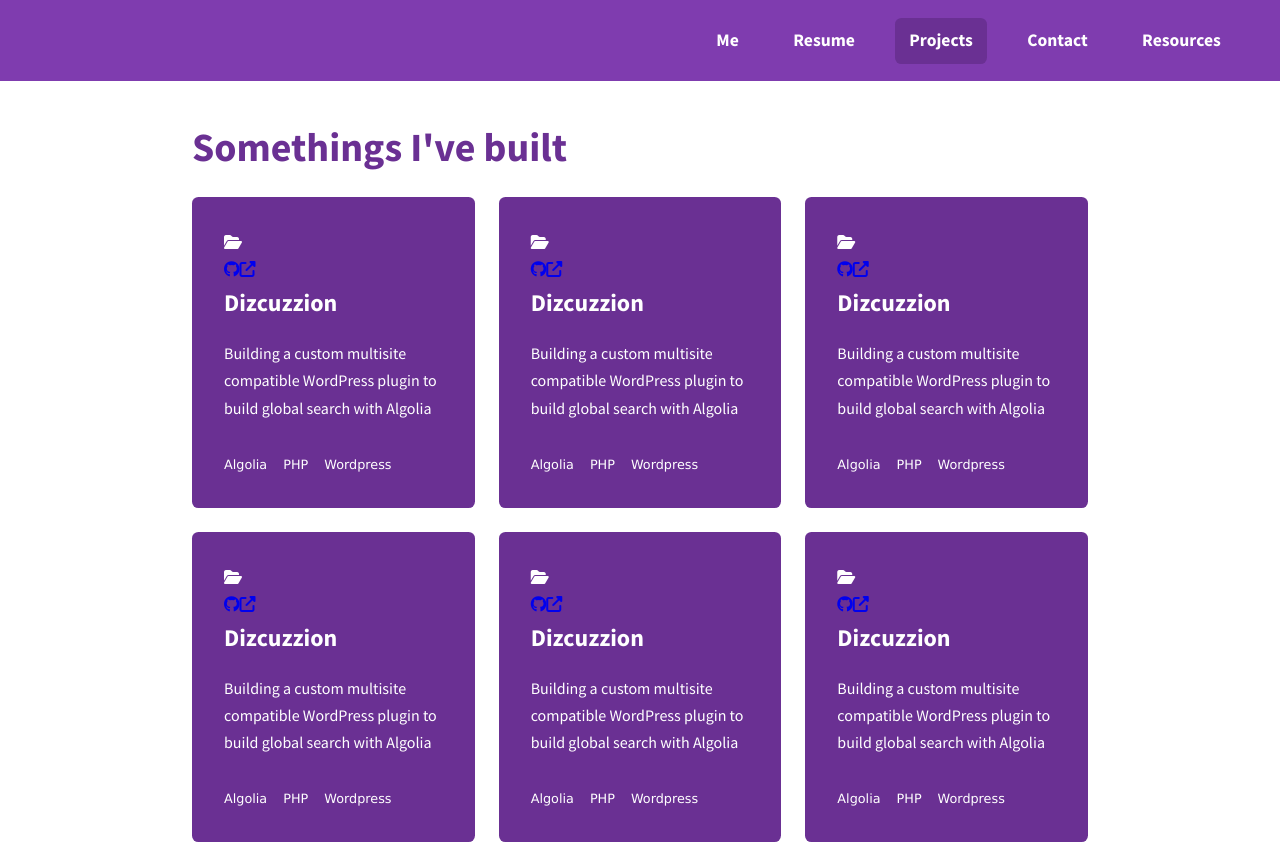
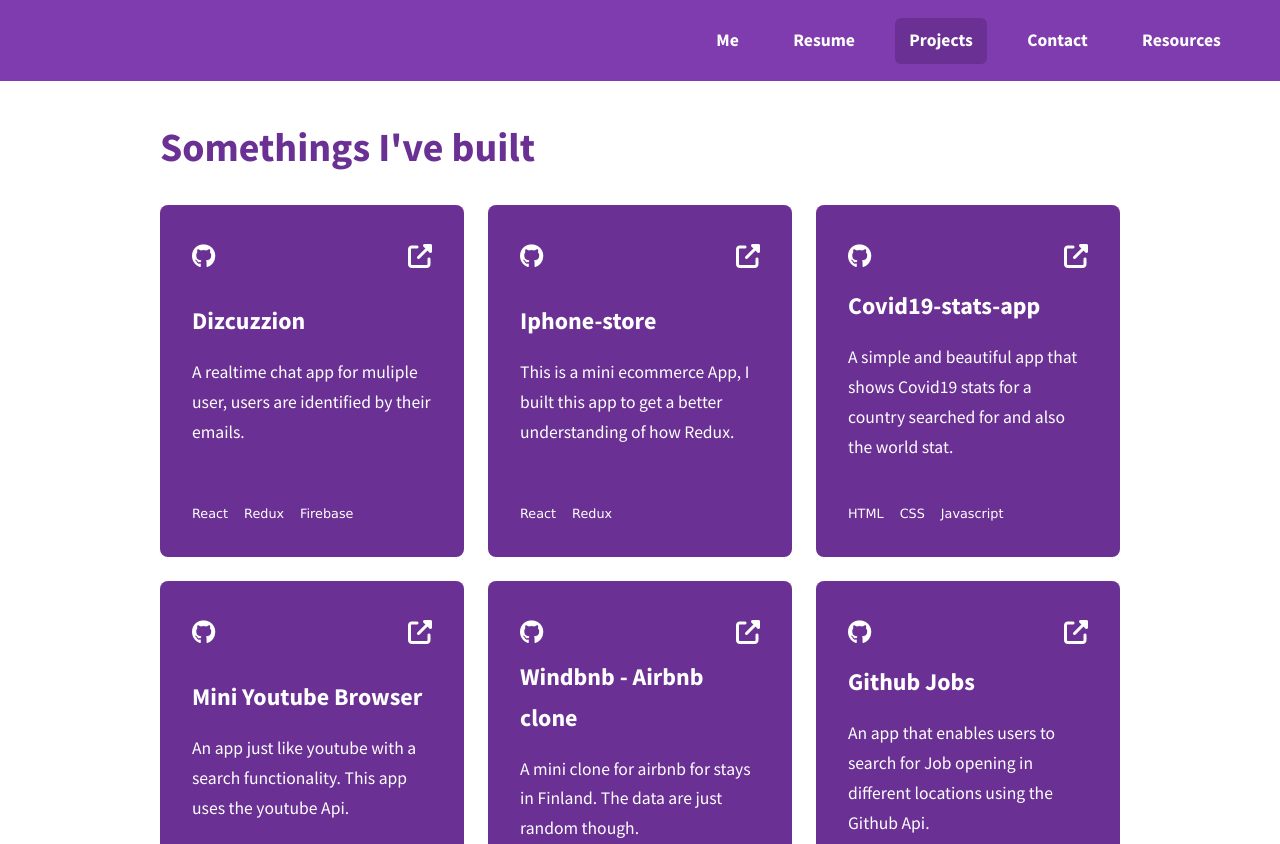
Before and after one commit to Origho-precious/my-portfolio, a React (Create React App) app: page /projects in a window 1280 px wide. Shown: the top 844 px of the page. Built offline with nearby package versions, Linux system fonts and the light colour scheme.

Commit message:
adding styles, links and text to project section

```diff
--- a/src/components/project/index.jsx
+++ b/src/components/project/index.jsx
@@ -5,26 +5,21 @@
   return (
     <div className={styles.Project}>
       <header className={styles.flexbox}>
-        <i className="fas fa-folder-open"></i>
-        <div>
         <a href={repoUrl} target="_blank" rel="noopener noreferrer">
           <i className="fab fa-github"></i>
         </a>
         <a href={siteUrl} target="_blank" rel="noopener noreferrer">
           <i className="fas fa-external-link-alt"></i>
         </a>
+      </header>
+      <div className={styles.content}>
+        <h2>{title}</h2>
+        <p>{children}</p>
       </div>
-      </header>
-      <h2>{title}</h2>
-      <p>
-        {children}
-      </p>
       <footer>
-        {
-          stack.map((tech, id) => {
-            return <p key={id}>{tech}</p>
-          })
-        }
+        {stack.map((tech, id) => {
+          return <p key={id}>{tech}</p>;
+        })}
       </footer>
     </div>
   );
--- a/src/components/project/project.module.scss
+++ b/src/components/project/project.module.scss
@@ -2,20 +2,38 @@
     background: #6A3093;
     color: #FFF;
     padding: 2rem;
-    border-radius: 0.4rem;
-    height: max-content;
+    border-radius: 0.5rem;
+    height: 22rem;
     transition: all 0.5s;
+    display: flex;
+    flex-direction: column;
+    justify-content: space-between;
 
     &:hover{
         margin-top: -0.5rem;
     }
 
-    & h2{
+    header{
+        display: flex;
+        justify-content: space-between;
+        align-items: center;
+
+        & a {
+            color: #FFF;
+            font-size: 1.5rem;
+
+            &:hover{
+                color: #b753ff;
+            }
+        }
+    }
+
+    & .content h2{
         margin-bottom: 1rem;
     }
 
-    & p{
-        font-size: 1rem;
+    & .content p{
+        font-size: 1.1rem;
     }
 
     & footer{
--- a/src/pages/projects/index.jsx
+++ b/src/pages/projects/index.jsx
@@ -7,29 +7,56 @@
       <div className={styles.Projects}>
         <h1>Somethings I've built</h1>
         <section>
-            <Project title='Dizcuzzion' repoUrl="https://" siteUrl="https://" stack={['Algolia', 'PHP', 'Wordpress']}>
-                Building a custom multisite compatible WordPress plugin to build
-                global search with Algolia
+          <Project
+            title="Dizcuzzion"
+            repoUrl="https://github.com/Origho-precious/Realtime-Chat-App"
+            siteUrl="https://dizcuzz.netlify.app/"
+            stack={["React", "Redux", "Firebase"]}
+          >
+            A realtime chat app for muliple user, users are identified by their emails.
           </Project>
-            <Project title='Dizcuzzion' repoUrl="https://" siteUrl="https://" stack={['Algolia', 'PHP', 'Wordpress']}>
-                Building a custom multisite compatible WordPress plugin to build
-                global search with Algolia
+          <Project
+            title="Iphone-store"
+            repoUrl="https://github.com/Origho-precious/ecommerce-project"
+            siteUrl="https://iphone-store.netlify.app"
+            stack={["React", "Redux"]}
+          >
+            This is a mini ecommerce App, I built this app to get a better understanding of how Redux.
           </Project>
-            <Project title='Dizcuzzion' repoUrl="https://" siteUrl="https://" stack={['Algolia', 'PHP', 'Wordpress']}>
-                Building a custom multisite compatible WordPress plugin to build
-                global search with Algolia
+          <Project
+            title="Covid19-stats-app"
+            repoUrl="https://github.com/Origho-precious/Covid-19-Tracker"
+            siteUrl="https://covid19-tracking-app.netlify.app/"
+            stack={["HTML", "CSS", "Javascript"]}
+          >
+            A simple and beautiful app that shows Covid19 stats for a country searched for and also the world stat.
           </Project>
-            <Project title='Dizcuzzion' repoUrl="https://" siteUrl="https://" stack={['Algolia', 'PHP', 'Wordpress']}>
-                Building a custom multisite compatible WordPress plugin to build
-                global search with Algolia
+          <Project
+            title="Mini Youtube Browser"
+            repoUrl="https://github.com/Origho-precious/Mini-Youtube-Browser"
+            siteUrl="https://mini-youtube-browser.netlify.app"
+            stack={["React", "Youtube Api"]}
+          >
+            An app just like youtube with a search functionality. This app uses
+            the youtube Api.
           </Project>
-            <Project title='Dizcuzzion' repoUrl="https://" siteUrl="https://" stack={['Algolia', 'PHP', 'Wordpress']}>
-                Building a custom multisite compatible WordPress plugin to build
-                global search with Algolia
+          <Project
+            title="Windbnb - Airbnb clone"
+            repoUrl="https://github.com/Origho-precious/windbnb"
+            siteUrl="https://windbnb-airbnbclone.netlify.app"
+            stack={["React", "Firebase"]}
+          >
+            A mini clone for airbnb for stays in Finland. The data are just
+            random though.
           </Project>
-            <Project title='Dizcuzzion' repoUrl="https://" siteUrl="https://" stack={['Algolia', 'PHP', 'Wordpress']}>
-                Building a custom multisite compatible WordPress plugin to build
-                global search with Algolia
+          <Project
+            title="Github Jobs"
+            repoUrl="https://github.com/Origho-precious/Github-Jobs-"
+            siteUrl="https://github-jobs-app.netlify.app"
+            stack={["React", "Context Api", "Github Api"]}
+          >
+            An app that enables users to search for Job opening in different
+            locations using the Github Api.
           </Project>
         </section>
       </div>
--- a/src/pages/projects/projects.module.scss
+++ b/src/pages/projects/projects.module.scss
@@ -1,11 +1,11 @@
 .Projects{
-    max-width: 70%;
+    max-width: 75%;
     margin: 2rem auto;
 
     & h1{
         color: #6a3093;
         font-size: 2.5rem;
-        margin-bottom: 1rem;
+        margin-bottom: 1.5rem;
     }
 
     & > section{
```
Lines whose indentation alone changed are shown as unchanged.
